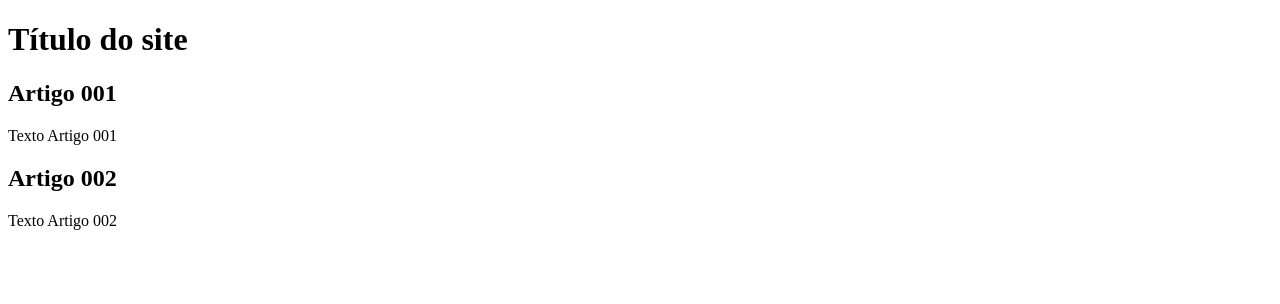
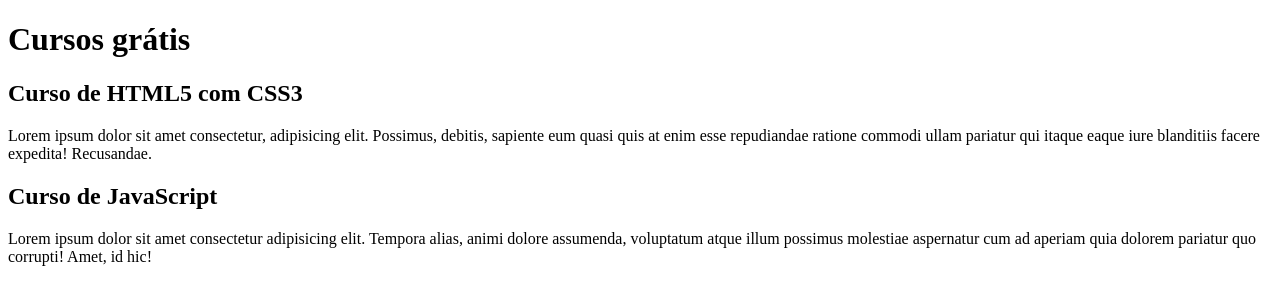
Before and after one commit to rogin2005/projeto-site, a plain HTML site: page index.html in a window 1280 px wide. Drawn offline with Linux system fonts and the light colour scheme.

Commit message:
começando conteúdo no index

```diff
--- a/index.html
+++ b/index.html
@@ -8,15 +8,15 @@
 <body>
     <main>
         <header>
-            <h1>Título do site</h1>
+            <h1>Cursos grátis</h1>
         </header>
         <article>
-            <h2>Artigo 001</h2>
-            <p>Texto Artigo 001</p>
+            <h2>Curso de HTML5 com CSS3</h2>
+            <p>Lorem ipsum dolor sit amet consectetur, adipisicing elit. Possimus, debitis, sapiente eum quasi quis at enim esse repudiandae ratione commodi ullam pariatur qui itaque eaque iure blanditiis facere expedita! Recusandae.</p>
         </article>
         <article>
-            <h2>Artigo 002</h2>
-            <p>Texto Artigo 002</p>
+            <h2>Curso de JavaScript</h2>
+            <p>Lorem ipsum dolor sit amet consectetur adipisicing elit. Tempora alias, animi dolore assumenda, voluptatum atque illum possimus molestiae aspernatur cum ad aperiam quia dolorem pariatur quo corrupti! Amet, id hic!</p>
         </article>
     </main>
 </body>
```
